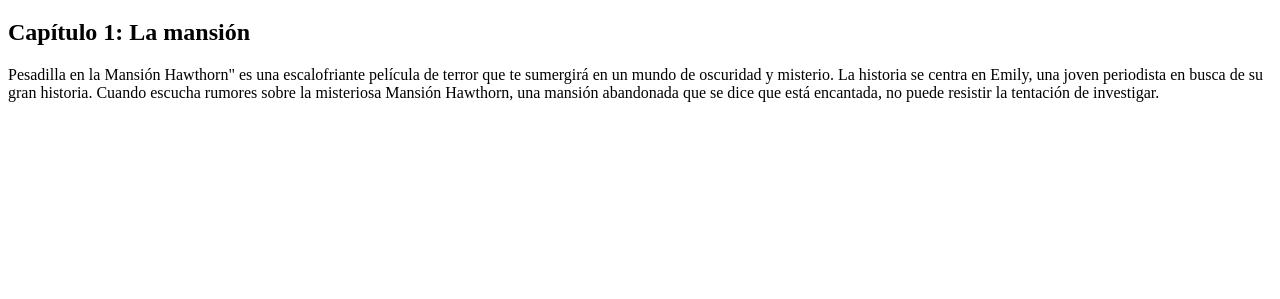
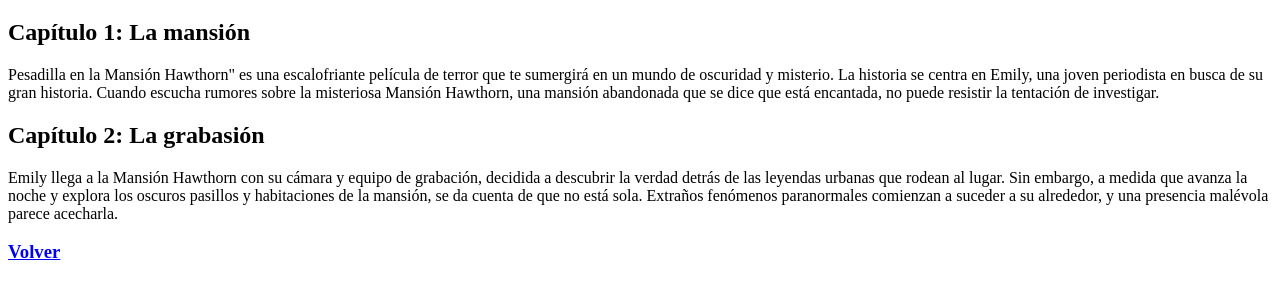
Before and after one commit to BertaGM/202309-w4ch1-berta-gonzalez, a plain HTML site: page season04.html in a window 1280 px wide. Shown: the part 61-360 px from the top of the page. Drawn offline with Linux system fonts and the light colour scheme.

Commit message:
Add chapter 2 of season 4

```diff
--- a/season04.html
+++ b/season04.html
@@ -24,7 +24,18 @@
       tentación de investigar.
     </p>
   </section>
-
+  <section>
+    <h2>Capítulo 2: La grabasión</h2>
+    <p>
+      Emily llega a la Mansión Hawthorn con su cámara y equipo de grabación, decidida a descubrir la verdad detrás de
+      las
+      leyendas urbanas que rodean al lugar. Sin embargo, a medida que avanza la noche y explora los oscuros pasillos y
+      habitaciones de la mansión, se da cuenta de que no está sola. Extraños fenómenos paranormales comienzan a suceder
+      a su
+      alrededor, y una presencia malévola parece acecharla.
+    </p>
+  </section>
+  <h3><a href="index.html">Volver</a></h3>
 </body>
 
 </html>
```
